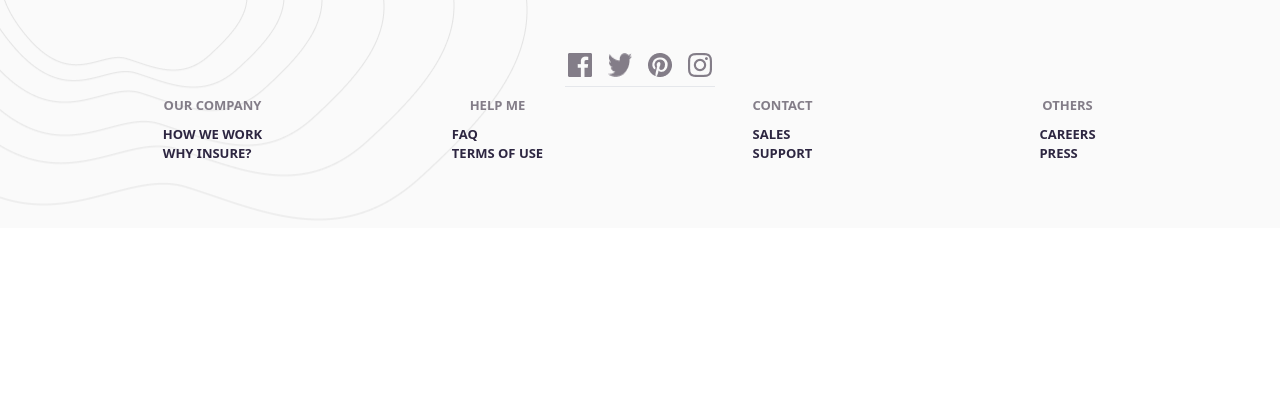
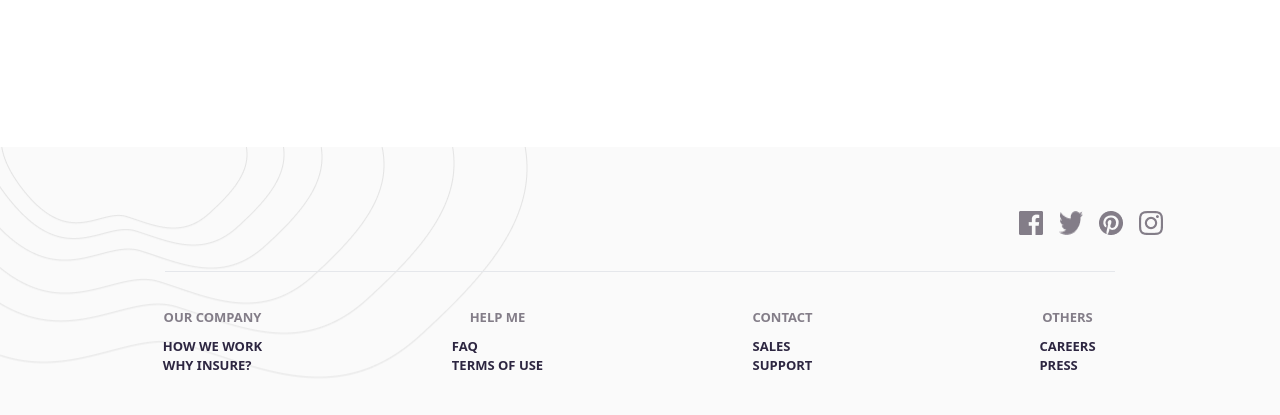
Before and after one commit to Diyora31/insure, a plain HTML site: page index.html in a window 1280 px wide. Shown: the part 2069-2484 px from the top of the page. Before the commit the page ends 2297 px from the top, so only its background shows below. Drawn offline with nearby package versions, Linux system fonts and the light colour scheme.

Commit message:
changed little bags

```diff
--- a/style.css
+++ b/style.css
@@ -18,6 +18,7 @@ header {
     padding: 0 11.5%;
     padding-top: 21px;
     padding-bottom: 19px;
+    gap: 548px;
 }
 
 .logo {
@@ -152,6 +153,7 @@ main {
     align-items: center;
     margin: 0 165px;
     margin-top: 158px;
+    margin-bottom: 150px;
 }
 
 .p33 {
@@ -179,7 +181,7 @@ footer {
     padding: 64px 165px;
     display: flex;
     flex-direction: column;
-    gap: 9px;
+    gap: 36px;
     justify-content: space-between;
     align-items: center;
 }
@@ -187,7 +189,12 @@ footer {
 .top_foot {
     display: flex;
     justify-content: space-between;
+    gap: 854px;
 
+}
+
+footer>hr{
+    width: 100%;
 }
 
 .icons {
@@ -248,6 +255,7 @@ footer {
         justify-content: space-between;
         gap: 183px;
         padding: 31px 24px;
+        gap: 0;
     }
 
     .section1 {
```
